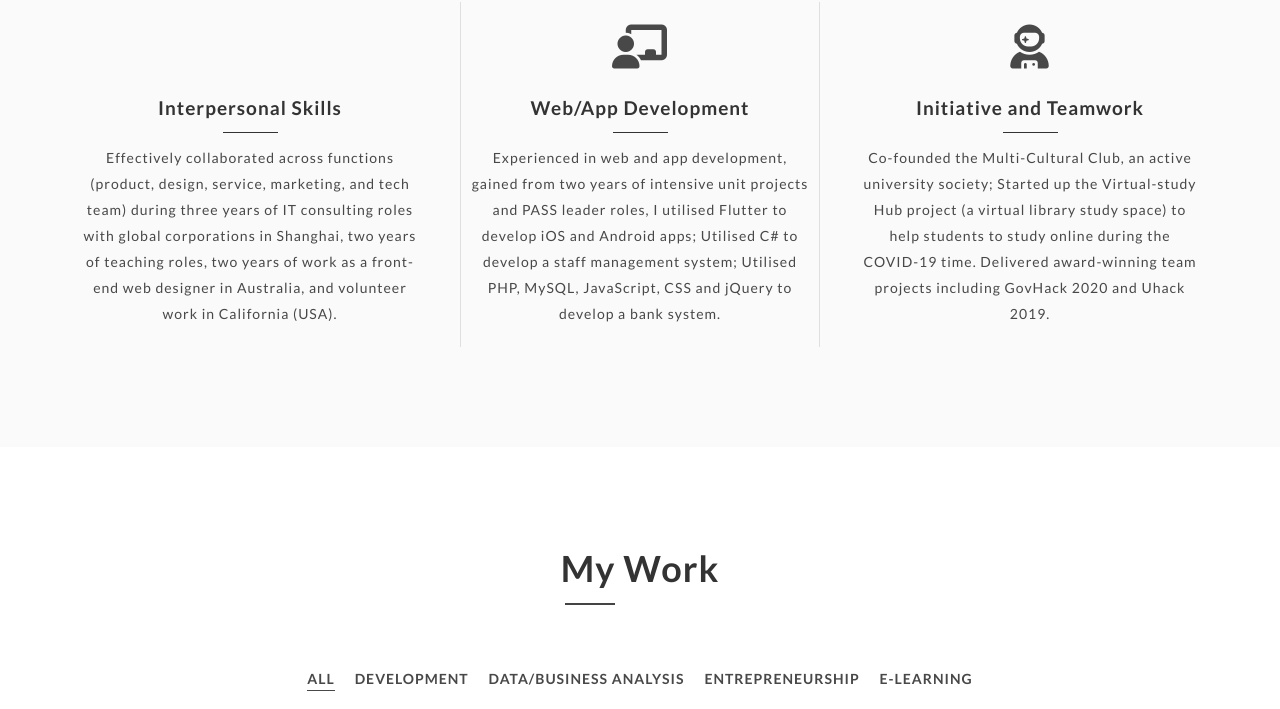
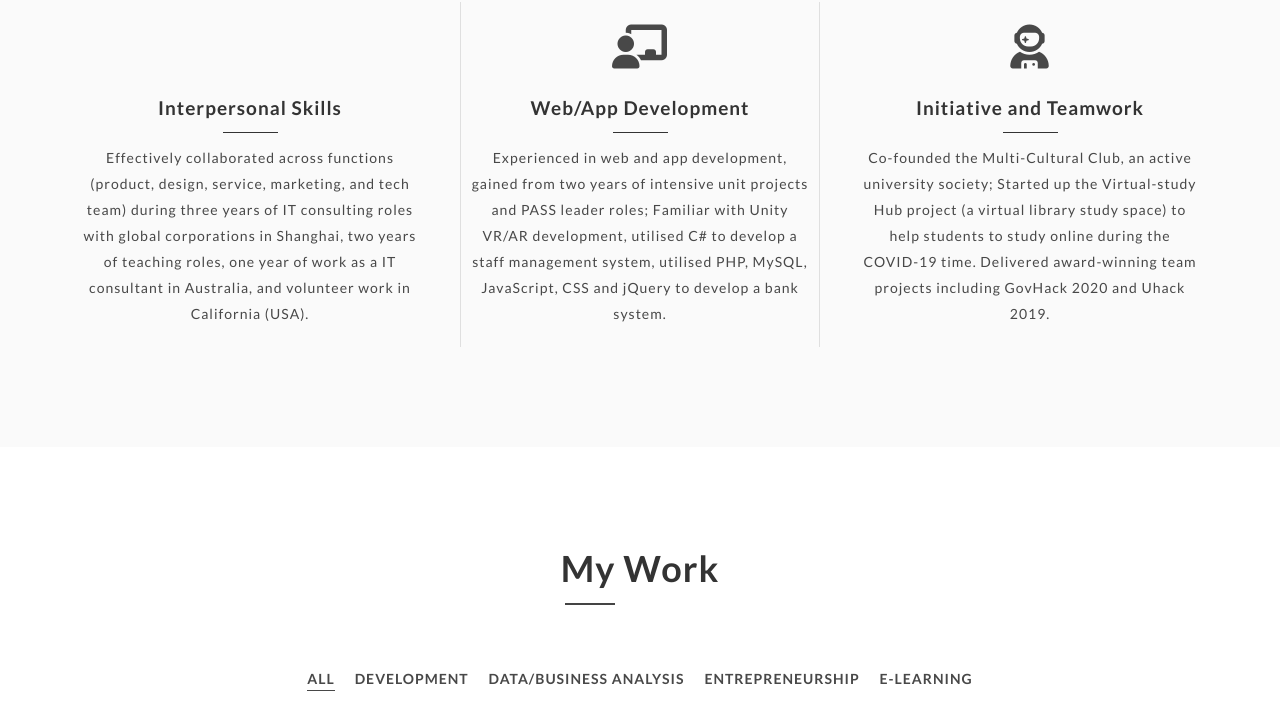
Before and after one commit to xiatingc/joncai, a plain HTML site: page index.html in a window 1280 px wide. Shown: the part 1670-2379 px from the top of the page. Drawn offline with Linux system fonts and the light colour scheme.

Commit message:
Update index.html

```diff
--- a/index.html
+++ b/index.html
@@ -221,8 +221,8 @@
             <div class="service-content">
               <h3>Interpersonal Skills</h3>
               <div class="s-line"></div>
-              <p>Effectively collaborated across functions (product, design, service, marketing, and tech team) during three years of IT consulting roles with global corporations in Shanghai, two years of teaching roles, two years of work as a
-                front-end web designer in Australia, and volunteer work in California (USA). </p>
+              <p>Effectively collaborated across functions (product, design, service, marketing, and tech team) during three years of IT consulting roles with global corporations in Shanghai, two years of teaching roles, one year of work as a
+                IT consultant in Australia, and volunteer work in California (USA). </p>
             </div>
           </div>
         </div>
@@ -235,7 +235,7 @@
             <div class="service-content">
               <h3>Web/App Development</h3>
               <div class="s-line"></div>
-              <p>Experienced in web and app development, gained from two years of intensive unit projects and PASS leader roles, I utilised Flutter to develop iOS and Android apps; Utilised C# to develop a staff management system; Utilised PHP,
+              <p>Experienced in web and app development, gained from two years of intensive unit projects and PASS leader roles; Familiar with Unity VR/AR development, utilised C# to develop a staff management system, utilised PHP,
                 MySQL, JavaScript, CSS and jQuery to develop a bank system.</p>
             </div>
           </div>
```
